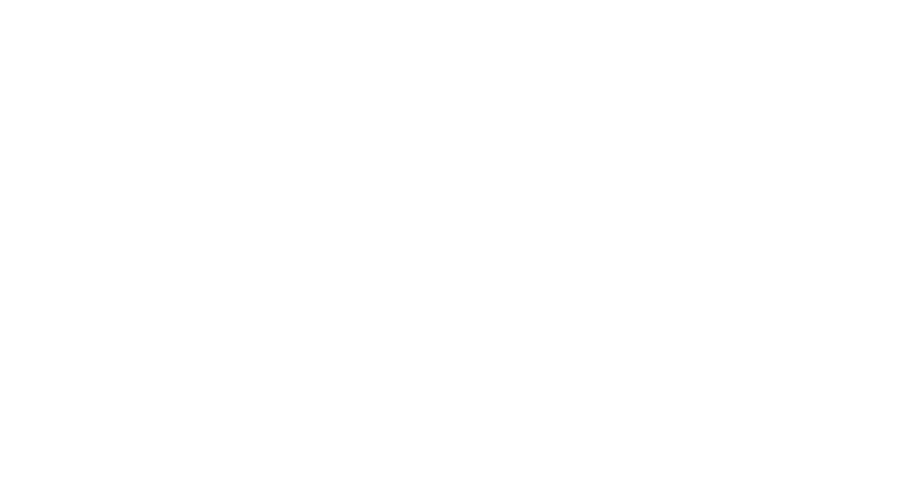
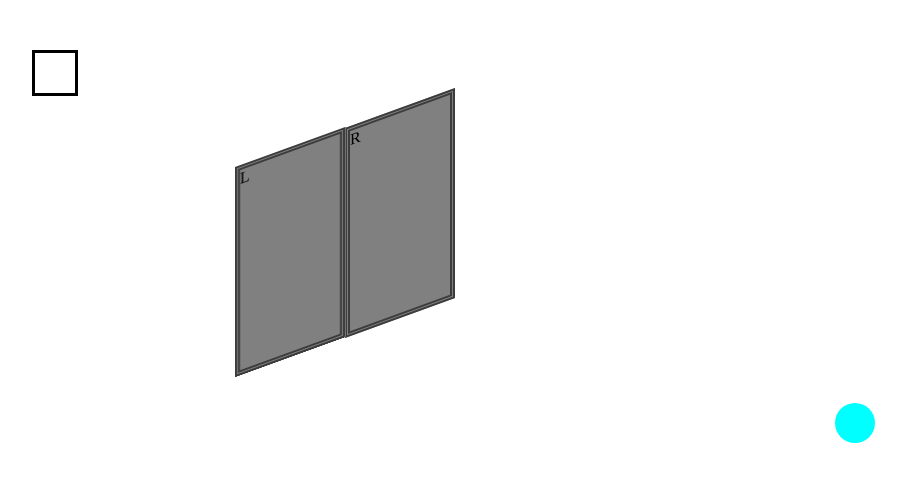
Before and after one commit to Merritske/GameBlokje, a plain HTML site: page index.html in a window 1280 px wide. Shown: the whole page, without its empty margins (18-924 px from the left). Drawn offline with Linux system fonts and the light colour scheme.

Commit message:
update 1 20

```diff
--- a/index.html
+++ b/index.html
@@ -1,5 +1,6 @@
 <!DOCTYPE html>
 <html lang="en">
+
 <head>
     <meta charset="UTF-8">
     <meta http-equiv="X-UA-Compatible" content="IE=edge">
@@ -7,16 +8,21 @@
     <link rel="stylesheet" href="style.css">
     <title>Game</title>
 </head>
+
 <body>
     <div class="container">
 
+        <div class="poort">
+            <div class="left">L</div>
+            <div class="right">R</div>
+        </div>
 
-
-
-
+        <div class="bal"></div>
+        <div class="score"></div>
     </div>
 
 
     <script src="index.js"></script>
 </body>
+
 </html>
--- a/style.css
+++ b/style.css
@@ -2,3 +2,48 @@
     margin:0;
     padding:0;
 }
+.container{
+    margin:50px;
+    position: absolute;
+    border: 3px solid black;
+}
+.poort{
+    display: flex;
+    position: absolute;
+    top: 5px;
+left: 200px;
+}
+.left{
+    width: 100px;
+    height: 200px;
+    transform: skew(0deg, -20deg);
+    position: relative;
+    top: 89px;
+    background-color: grey;
+    border: 5px double rgb(60, 60, 60);
+    z-index: 2;
+}
+.right{
+    width: 100px;
+    height: 200px;
+    transform: skew(0deg, -20deg);
+    position: relative;
+    top: 50px;
+    background-color: grey;
+    border: 5px double rgb(60, 60, 60);
+    z-index: -1;
+}
+.bal{
+    border-radius: 50%;
+    background-color: aqua;
+    height: 40px;
+    width: 40px;
+    position: relative;
+    top: 350px;
+    left: 800px;
+    animation: bal 5s infinite ;
+}
+@keyframes bal{
+    0% {transform: translate(0,0);}
+    100% {transform: translate(-950px, -190px);    }
+}
```
